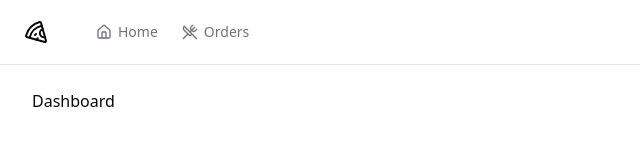
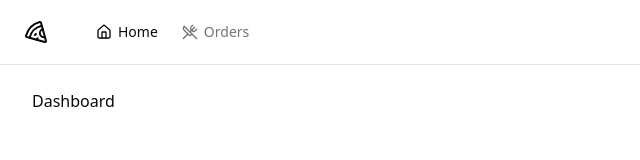
Before and after one commit to isaiasgabriel/pizza-shop, a React (Vite) app: page / in a window 1280 px wide. Shown: the top 160 px of the page, without its empty margins (0-640 px from the left). Built offline with nearby package versions, Linux system fonts and the light colour scheme.

Commit message:
💥 Dynamic NavLink styled based on active route

```diff
--- a/src/components/nav-link.tsx
+++ b/src/components/nav-link.tsx
@@ -1,4 +1,4 @@
-import { Link, LinkProps } from 'react-router-dom'
+import { Link, LinkProps, useLocation } from 'react-router-dom'
 
 export type NavLinkProps = LinkProps
 
@@ -9,10 +9,13 @@ export type NavLinkProps = LinkProps
 // and applying additional default styles via the `className` property.
 
 export function NavLink(props: NavLinkProps) {
+  const { pathname } = useLocation()
   return (
     <Link
+      // "to" refers to the page that the link goes
+      data-current={pathname === props.to}
       {...props} // Spreads all incoming props onto the Link component.
-      className="flex items-center gap-1.5 text-sm font-medium text-muted-foreground hover:text-foreground"
+      className="flex items-center gap-1.5 text-sm font-medium text-muted-foreground hover:text-foreground data-[current=true]:text-foreground"
       // Adds custom Tailwind CSS classes:
       // - flex: Makes the link a flex container.
       // - items-center: Aligns children vertically at the center.
```
